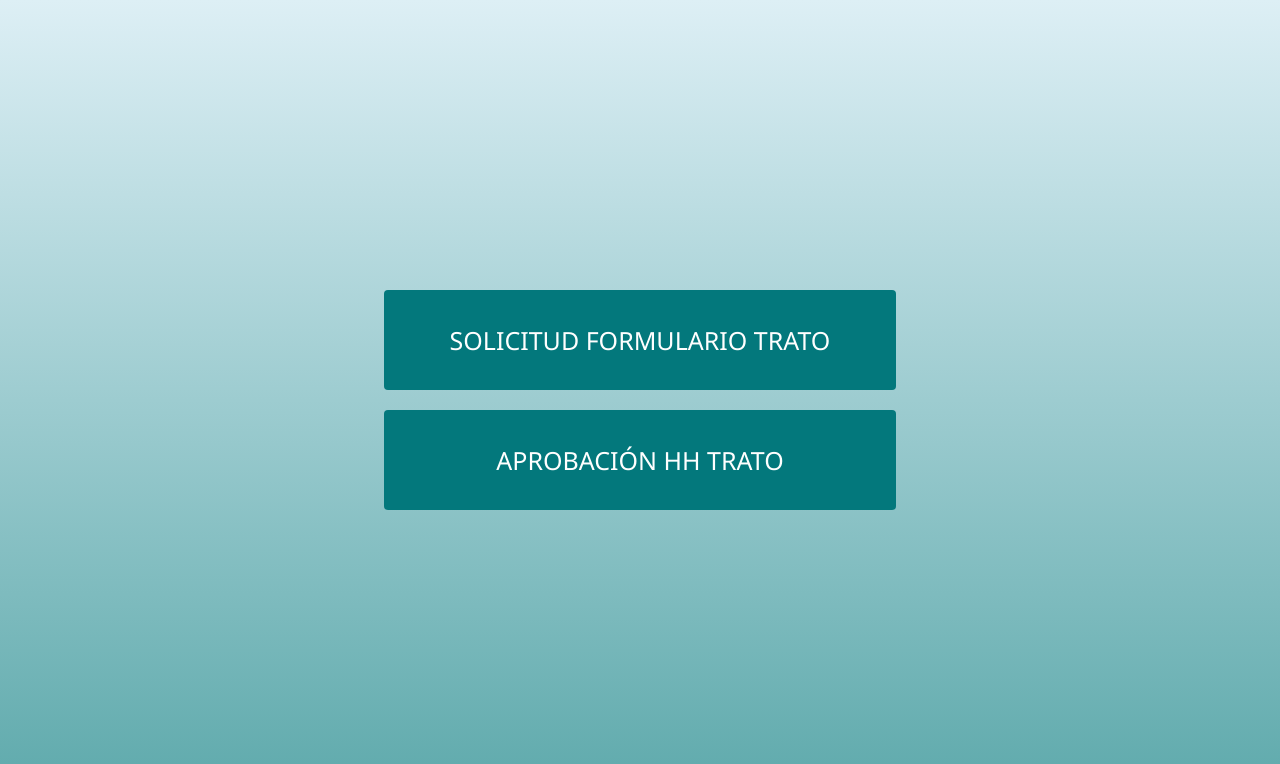
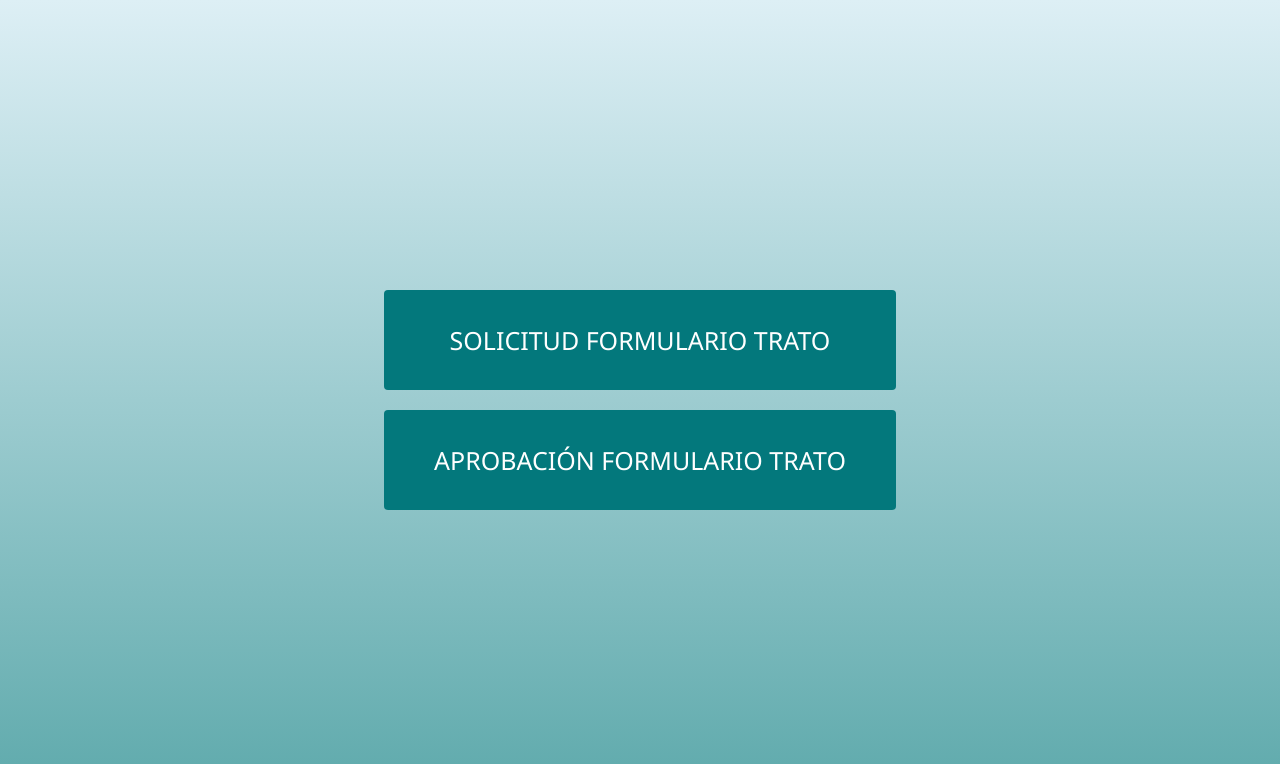
Before and after one commit to GeRoSaKi/hosting, a plain HTML site: page Tratos.html in a window 1280 px wide. Drawn offline with nearby package versions, Linux system fonts and the light colour scheme.

Commit message:
Update Tratos.html

```diff
--- a/Tratos.html
+++ b/Tratos.html
@@ -20,7 +20,7 @@
 
         <div class="flex-container" id="opciones">
             <a href="https://forms.office.com/r/dJhcjp8CMj"><div class="flex-items">SOLICITUD FORMULARIO TRATO</div></a>
-            <a href="https://forms.office.com/r/H3Th2gAY7z"><div class="flex-items">APROBACIÓN HH TRATO</div></a>
+            <a href="https://forms.office.com/r/H3Th2gAY7z"><div class="flex-items">APROBACIÓN FORMULARIO TRATO</div></a>
         </div>
 
     </div>
```
